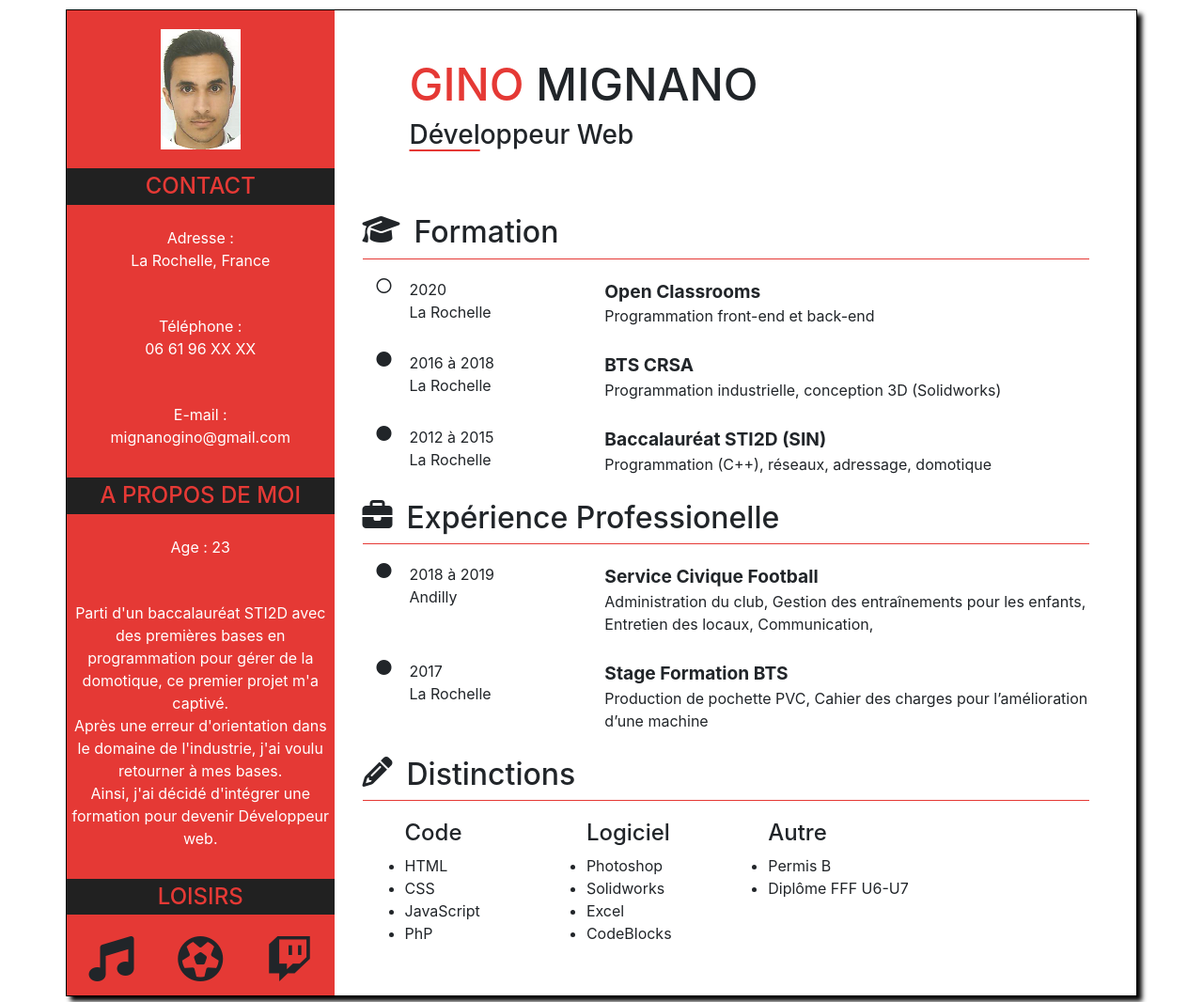
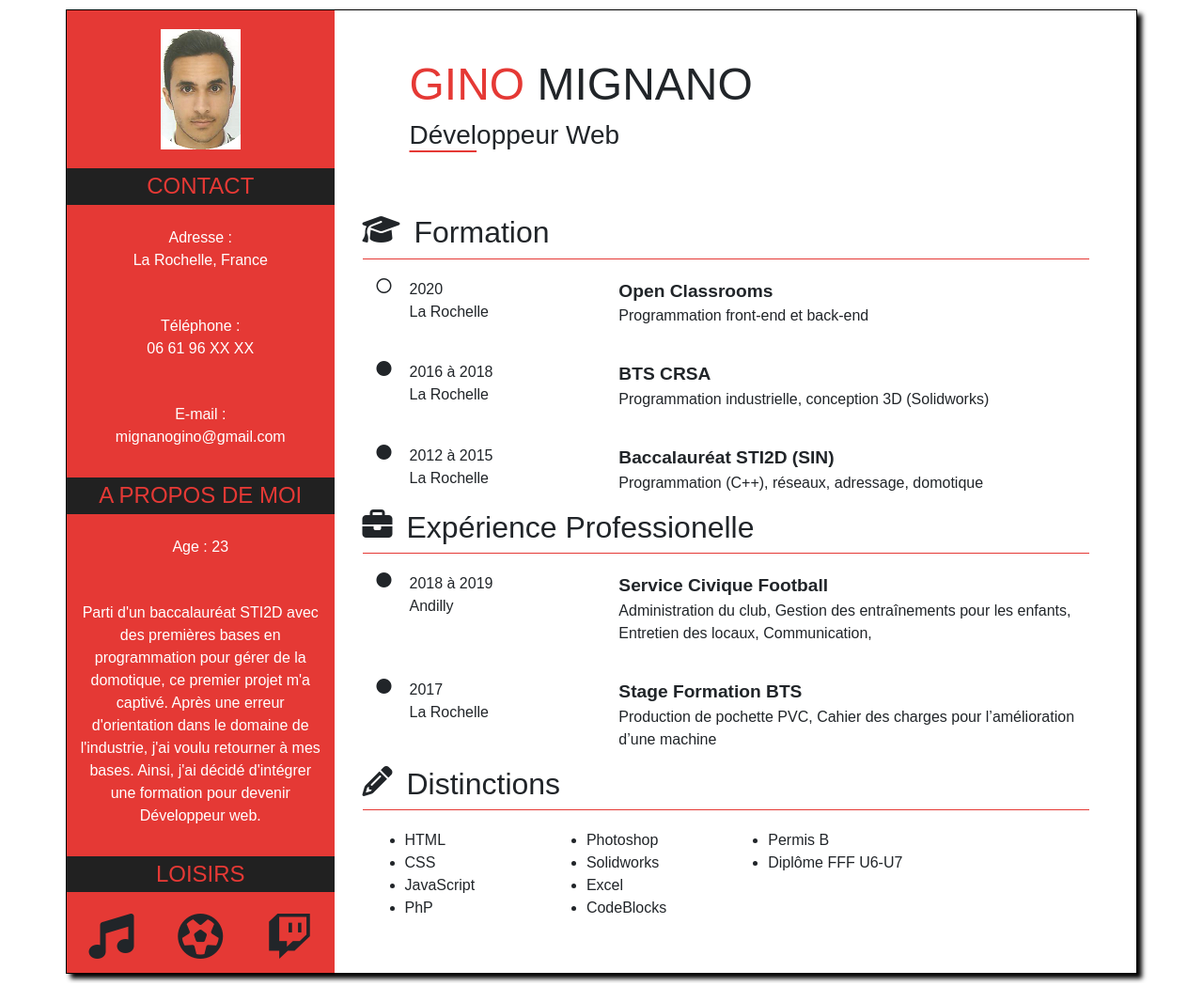
Before and after one commit to onig2217/CV, a plain HTML site: page index.html in a window 1280 px wide. Shown: the top 1066 px of the page at 94% size. Drawn offline with nearby package versions, Linux system fonts and the light colour scheme.

Commit message:
Last version

```diff
--- a/index.html
+++ b/index.html
@@ -1,12 +1,13 @@
 <!DOCTYPE html>
-<html>
+<html lang="fr">
 
 <head>
 	<title> Curriculum Vitae </title>
 	<meta charset="utf-8"/>
 	<meta name="description" content="Mon CV, en site !">
-	<link rel="stylesheet" type="text/css" href="testP1.css">
+	<meta name="viewport" content="width=device-width, initial-scale=1.0">
 	<link rel="stylesheet" href="https://stackpath.bootstrapcdn.com/bootstrap/4.4.1/css/bootstrap.min.css" integrity="sha384-Vkoo8x4CGsO3+Hhxv8T/Q5PaXtkKtu6ug5TOeNV6gBiFeWPGFN9MuhOf23Q9Ifjh" crossorigin="anonymous">
+	<link rel="stylesheet" type="text/css" href="style.css">
 	<script src="https://kit.fontawesome.com/e340185547.js" crossorigin="anonymous"></script>
 </head>
 
@@ -14,92 +15,92 @@
 
 	<div class="container">
 		<div id="bloc" class="row">
-			<nav id="navigation" class="col-md-3 p-0">
-				<article>
-					<img src="lajij.png" alt="">
-				</article>
-				<article id="entete2" class="d-block d-md-none col-md-12">
-					<h1 id="name" class="col-xs-12"> <span class="name2">GINO</span> MIGNANO </h1>
+			<aside id="navigation" class="col-md-3 p-0">
+				<div>
+					<img src="lajij.png" alt="Mon portrait">
+				</div>
+				<div id="entete2" class="d-block d-md-none col-md-12">
+					<h2 class="col-xs-12 name heading_aside_xs"> <span class="name_xs_color">GINO</span> MIGNANO </h2>
 					<h3> <span class="unli2">Dével</span>oppeur Web </h3>
-				</article>
-				<article>
-					<h2> Contact </h2>
-					<p> Adresse :</br> La Rochelle, France </p>
-					<p> Téléphone :</br> 06 61 96 XX XX </p>
-					<p> E-mail :</br> mignanogino@gmail.com </p>
-				</article>
-				<article>
-					<h2 > A propos de moi </h2>
+				</div>
+				<div>
+					<h2 class="heading_aside_lg"> Contact </h2>
+					<p> Adresse :<br /> La Rochelle, France </p>
+					<p> Téléphone :<br /> 06 61 96 XX XX </p>
+					<p> E-mail :<br /> mignanogino@gmail.com </p>
+				</div>
+				<div>
+					<h2 class="heading_aside_lg"> A propos de moi </h2>
 					<p> Age : 23 </p>
-					<p> Parti d'un baccalauréat STI2D avec des premières bases en programmation pour gérer de la domotique, ce premier projet m'a captivé. </br>
-					Après une erreur d'orientation dans le domaine de l'industrie, j'ai voulu retourner à mes bases. </br>
+					<p class="about_me"> Parti d'un baccalauréat STI2D avec des premières bases en programmation pour gérer de la domotique, ce premier projet m'a captivé.
+					Après une erreur d'orientation dans le domaine de l'industrie, j'ai voulu retourner à mes bases.
 					Ainsi, j'ai décidé d'intégrer une formation pour devenir Développeur web.</p>
-				</article>
-				<article class="d-none d-md-block">
-					<h2 id="loisirs"> Loisirs </h2>
+				</div>
+				<div class="d-none d-md-block">
+					<h2 class="heading_aside_lg"> Loisirs </h2>
 					<div class="loisir">
 						<i class="fas fa-music fa-3x"></i>
 						<i class="far fa-futbol fa-3x"></i>
 						<i class="fab fa-twitch fa-3x"></i>
 					</div>
-				</article>
-			</nav>
+				</div>
+			</aside>
 
-			<section id="section" class="col-md-9">
+			<section class="col-md-9">
 
 				<div class="row">
 					<article id="entete" class="d-none d-md-block col-md-12">
-						<h1 id="name" class="col-xs-12"> <span class="name">GINO</span> MIGNANO </h1>
+						<h2 class="col-xs-12 name"> <span class="name_lg_color">GINO</span> MIGNANO </h2>
 						<h3 class="col-xs-12"> <span class="unli">Dével</span>oppeur Web </h3>
 					</article>
-					<article id="formation" class="col-md-12">
+					<article class="col-md-12 section_padding">
 						<div class="form"><i class="fas fa-graduation-cap fa-2x"></i> <h2 class="col-md-12"> Formation </h2></div>
 						<div class="col-lg-12 p-0">
-							<div id="int_form_oc">
-								<div id="date1" class="col-md-4 ">
-									<i class="far fa-circle"></i><p class="offset-sm-1">2020</br>La Rochelle</p>
+							<div class="int_section">
+								<div class="col-md-4 date">
+									<i class="far fa-circle"></i><p class="offset-1">2020<br />La Rochelle</p>
 								</div>
-								<div class="col-md-8 p-0">
+								<div class="col-md-8 int_section_done">
 									<p>
-										<span class="int_titre">Open Classrooms</span> </br>
+										<span class="int_titre">Open Classrooms</span> <br />
 										Programmation front-end et back-end
 									</p>
 								</div>
 							</div>
-							<div id="int_form_bts">
-								<div id="date2" class="col-md-4 ">
-									<i class="fas fa-circle"></i><p class="offset-sm-1">2016 à 2018</br>La Rochelle</p>
+							<div class="int_section">
+								<div class="col-md-4 date">
+									<i class="fas fa-circle"></i><p class="offset-1">2016 à 2018<br />La Rochelle</p>
 								</div>
-								<div class="col-md-8 p-0">
+								<div class="col-md-8 int_section_done">
 									<p>
-										<span class="int_titre">BTS CRSA</span> </br>
+										<span class="int_titre">BTS CRSA</span> <br />
 										Programmation industrielle, conception 3D (Solidworks)
 									</p>
 								</div>
 							</div>
-							<div id="int_form_bac">
-								<div id="date3" class="col-md-4 ">
-									<i class="fas fa-circle"></i><p class="offset-sm-1">2012 à 2015</br>La Rochelle</p>
+							<div class="int_section">
+								<div class="col-md-4 date">
+									<i class="fas fa-circle"></i><p class="offset-1">2012 à 2015<br />La Rochelle</p>
 								</div>
-								<div class="col-md-8 p-0">
+								<div class="col-md-8 int_section_done">
 									<p>
-										<span class="int_titre">Baccalauréat STI2D (SIN)</span> </br>
+										<span class="int_titre">Baccalauréat STI2D (SIN)</span> <br />
 										Programmation (C++), réseaux, adressage, domotique
 									</p>
 								</div>
 							</div>
 						</div>
 					</article>
-					<article id="exppro" class="col-md-12 col-sm-12 col-xs-12">
+					<article class="col-md-12 col-sm-12 col-xs-12 section_padding">
 						<div class="exp"><i class="fas fa-briefcase fa-2x"></i><h2 class="col-md-12"> Expérience Professionelle </h2></div>
 						<div class="col-lg-12 p-0">
-							<div id="int_exp_sc">
-								<div id="date4" class="col-md-4 ">
-									<i class="fas fa-circle"></i><p class="offset-sm-1">2018 à 2019</br>Andilly</p>
+							<div class="int_section">
+								<div class="col-md-4 date">
+									<i class="fas fa-circle"></i><p class="offset-1">2018 à 2019<br />Andilly</p>
 								</div>
-								<div class="col-md-8 p-0">
+								<div class="col-md-8 int_section_done">
 									<p>
-										<span class="int_titre">Service Civique Football</span> </br>
+										<span class="int_titre">Service Civique Football</span> <br />
 										Administration du club,
 										Gestion des entraînements pour les enfants,
 										Entretien des locaux,
@@ -107,13 +108,13 @@
 									</p>
 								</div>
 							</div>
-							<div id="int_exp_stage">
-								<div id="date5" class="col-md-4 ">
-									<i class="fas fa-circle"></i><p class="offset-sm-1">2017</br>La Rochelle</p>
+							<div class="int_section">
+								<div class="col-md-4 date">
+									<i class="fas fa-circle"></i><p class="offset-1">2017<br />La Rochelle</p>
 								</div>
-								<div class="col-md-8 p-0">
+								<div class="col-md-8 int_section_done">
 									<p>
-										<span class="int_titre">Stage Formation BTS</span> </br>
+										<span class="int_titre">Stage Formation BTS</span> <br />
 										Production de pochette PVC,
 										Cahier des charges pour l’amélioration d’une machine
 
@@ -122,25 +123,22 @@
 							</div>
 						</div>
 					</article>
-					<footer id="foot" class="col-md-12">
+					<footer class="col-md-12 section_padding">
 						<div class="reco"><i class="fas fa-pencil-alt fa-2x"></i> <h2 class="col-md-12"> Distinctions </h2></div>
 						<div id="dist_list" class="col-lg-12 p-0">
 							<ul class="col-lg-3">
-								<h4>Code</h4>
 								<li> HTML </li>
 								<li> CSS </li>
 								<li> JavaScript </li>
 								<li> PhP </li>
 							</ul>
 							<ul class="offset-xs-1 col-lg-3">
-								<h4>Logiciel</h4>
 								<li> Photoshop </li>
 								<li> Solidworks </li>
 								<li> Excel </li>
 								<li> CodeBlocks </li>
 							</ul>
 							<ul class="offset-xs-1 col-lg-3">
-								<h4>Autre</h4>
 								<li> Permis B </li>
 								<li> Diplôme FFF U6-U7 </li>
 							</ul>
@@ -151,4 +149,3 @@
 		</div>
 	</div>
 </body>
-</html>
--- /dev/null
+++ b/style.css
@@ -0,0 +1,177 @@
+@media screen and (max-width: 768px){
+
+	.int_section {
+		display: flex;
+		margin-top: 20px;
+		margin-bottom: 20px;
+		flex-direction: column;
+		border: 1.5px solid black;
+  		box-shadow: 5px 5px 5px black;
+  		padding-top: 10px;
+	}
+	.int_section_done {
+		padding-left: 30px;
+	}
+}
+
+
+ 			/* COMMON */
+
+.date {
+	display: flex;
+}
+.int_section {
+	display: flex;
+	margin-top: 20px;
+}
+
+ 			/* ASIDE */
+
+aside {
+	background-color:  #e53935;
+	text-align: center;
+
+}
+
+.heading_aside_lg {
+
+	background: #212121;
+	color: #e53935;
+	text-align: center;
+	text-transform: uppercase;
+	padding-bottom: 5px;
+	padding-top: 5px;
+	font-size: 1.5em;
+
+
+}
+.heading_aside_ {
+
+
+	color: #212121;
+	text-align: center;
+	text-transform: uppercase;
+	padding-bottom: 5px;
+	padding-top: 5px;
+	font-size: 1.5em;
+
+
+}
+aside p {
+	color: white;
+	word-wrap: break-word;
+	text-align: center;
+	padding-top: 15px;
+	padding-bottom: 15px;
+	padding-right: 10px;
+	padding-left: 10px;
+
+}
+aside img {
+	padding-top: 20px;
+	padding-bottom: 20px;
+}
+
+.loisir {
+	padding-top: 15px;
+	padding-bottom: 15px;
+	display: flex;
+	justify-content: space-around;
+	align-content: center;
+
+}
+.about_me {
+	color: white;
+	word-wrap: break-word;
+	text-align: justify-all;
+	padding-right: 5%;
+	padding-left: 5%;
+}
+
+			/* BODY */
+
+.container {
+
+  border: 1.5px solid black;
+  box-shadow: 5px 5px 5px black;
+}
+body {
+  padding-top: 10px;
+  padding-bottom: 10px;
+  font-family: "Trébuchet MS", Arial, serif;
+
+}
+			/* SECTION */
+
+.section_padding {
+	padding-left: 30px;
+	padding-right: 50px;
+}
+
+			/* ENTETE */
+
+#entete {
+	padding-left: 80px;
+	padding-top: 50px;
+	padding-bottom: 50px;
+
+}
+#entete2 {
+	padding-left: 20px;
+	padding-bottom: 30px;
+	background-color: #e53935;
+}
+
+.unli2 {
+	text-decoration: underline;
+	text-decoration-color: white;
+	text-underline-position: under;
+}
+.unli {
+	text-decoration: underline;
+	text-decoration-color: #e53935;
+	text-underline-position: under;
+}
+.name {
+	font-size: 3em;
+}
+.name_lg_color {
+	color: #e53935;
+}
+.name_xs_color {
+	color: white;
+}
+
+			/* FORMATION */
+
+.form {
+	display: flex;
+	border-bottom: 1.5px solid #e53935;
+	padding-top: 10px;
+}
+.int_titre {
+	font-size: 1.2em;
+	font-weight: bold;
+}
+
+
+			/* EXPERIENCE PROFESSIONELLE */
+
+.exp {
+	display: flex;
+	border-bottom: 1.5px solid #e53935;
+}
+
+
+
+			/* DISTINCTIONS */
+
+.reco {
+	display: flex;
+	border-bottom: 1.5px solid #e53935;
+}
+#dist_list {
+	display: flex;
+	margin-top: 20px;
+	margin-left: 30px;
+}
```
